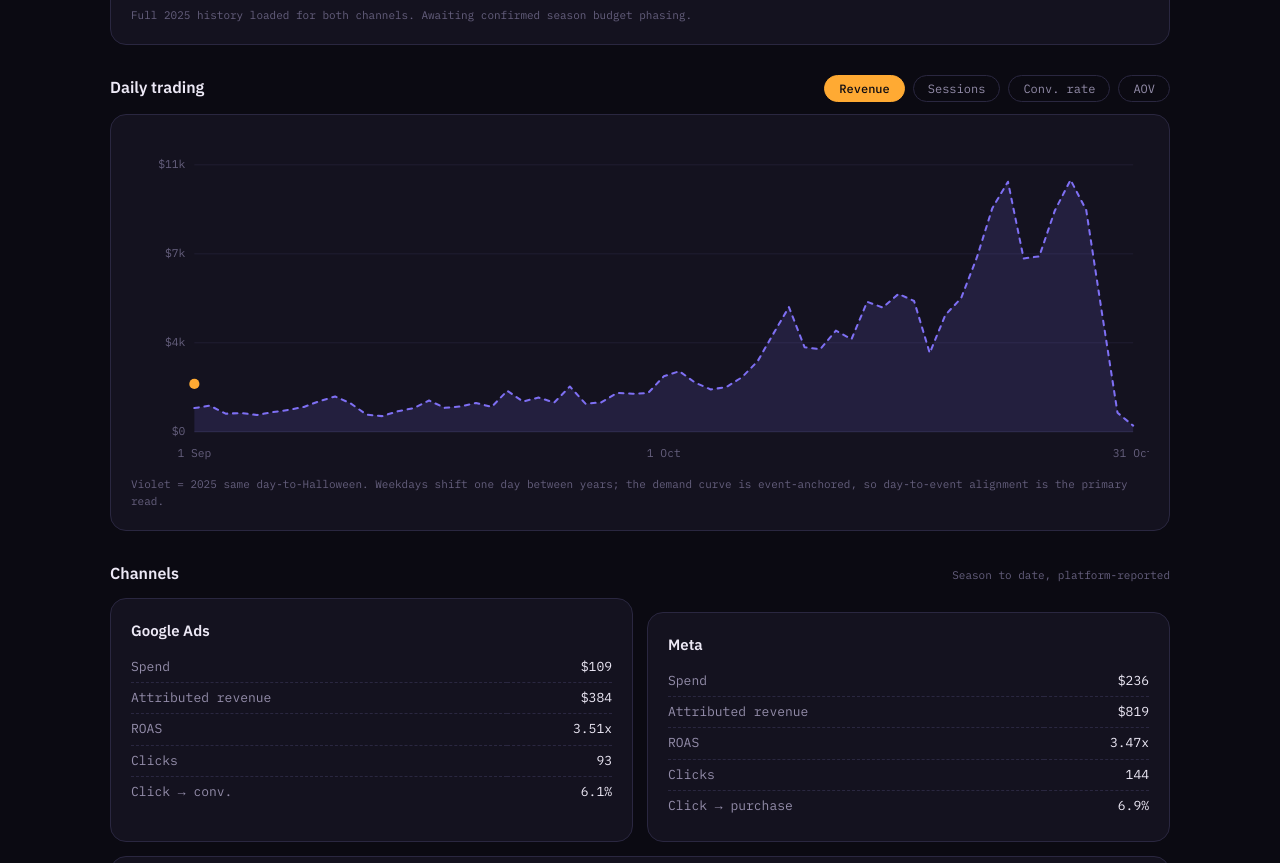
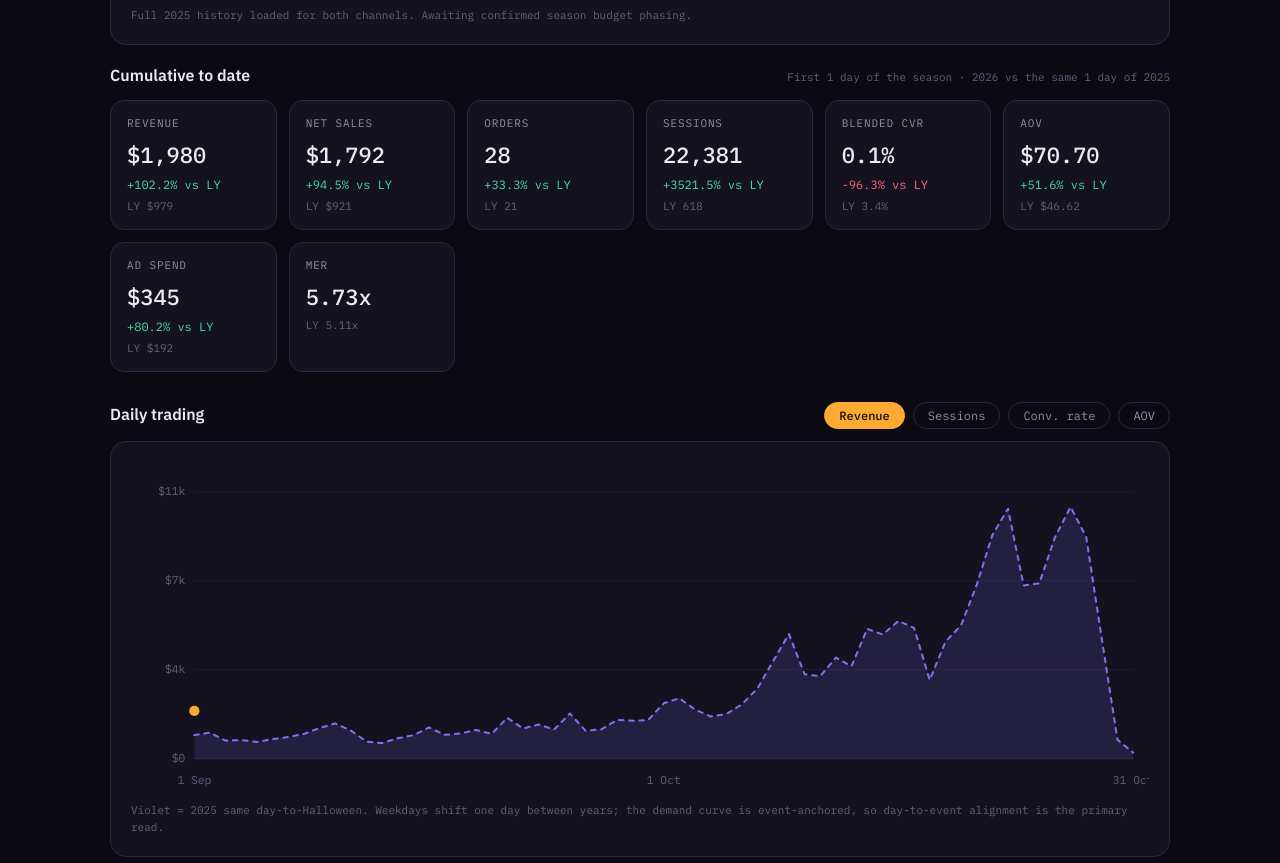
Before and after one commit to Doublejumpdigital/MMEHalloween2026, a plain HTML site: page index.html in a window 1280 px wide. Shown: the part 1524-2387 px from the top of the page. Drawn offline with Linux system fonts and the light colour scheme; a web font is replaced by a local one.

Commit message:
Add cumulative-to-date card row (revenue, orders, spend, MER etc. vs same days LY)

```diff
--- a/index.html
+++ b/index.html
@@ -157,6 +157,8 @@ footer p{max-width:850px;margin-bottom:8px}
     <svg class="chart" id="paceSpend" viewBox="0 0 900 260" role="img" aria-label="Cumulative ad spend, this season versus last"></svg>
     <div class="note-inline" id="spendNote"></div>
   </div>
+  <div class="sechead" style="margin-top:18px"><h2>Cumulative to date</h2><span class="sub" id="cumSub"></span></div>
+  <div class="cards" id="cumCards"></div>
 </section>
 
 <section id="profitSec" hidden>
@@ -363,6 +365,32 @@ $('spendNote').textContent = C.budgetTotal
     ? 'Full 2025 history loaded for both channels. '+C.budgetNote+'.'
     : 'LY line is Google only before '+new Date(C.lyMetaBackfillFrom).toLocaleDateString('en-AU',{day:'numeric',month:'short'})+' until the Meta history backfill completes on the first automated refresh. '+C.budgetNote+'.';
 
+// ---- cumulative-to-date cards (this year's running total vs LY over the same number of days) ----
+if(!pre){
+  const N = TY.length;
+  const LYw = LY.slice(0,N);
+  const sum = (arr,f) => arr.reduce((s,d)=>s+f(d),0);
+  const revT=sum(TY,d=>d.rev), revL=sum(LYw,d=>d.rev);
+  const netT=sum(TY,d=>d.net), netL=sum(LYw,d=>d.net||0);
+  const ordT=sum(TY,d=>d.ord), ordL=sum(LYw,d=>d.ord);
+  const sessT=sum(TY,d=>d.sess), sessL=sum(LYw,d=>d.sess);
+  const spT=sum(TY,d=>(d.g?d.g.sp:0)+(d.m?d.m.sp:0)), spL=sum(LYw,d=>lySpend(d));
+  const cvrT=sessT?ordT/sessT:null, cvrL=sessL?ordL/sessL:null;
+  const aovT=ordT?revT/ordT:null, aovL=ordL?revL/ordL:null;
+  const dayLbl = N===1 ? '1 day' : N+' days';
+  $('cumSub').textContent = 'First '+dayLbl+' of the season · 2026 vs the same '+dayLbl+' of 2025';
+  $('cumCards').append(
+    card('Revenue',fmt$(revT),revL?(revT-revL)/revL:null,'LY '+fmt$(revL)),
+    card('Net sales',fmt$(netT),netL?(netT-netL)/netL:null,'LY '+fmt$(netL)),
+    card('Orders',fmtN(ordT),ordL?(ordT-ordL)/ordL:null,'LY '+fmtN(ordL)),
+    card('Sessions',fmtN(sessT),sessL?(sessT-sessL)/sessL:null,'LY '+fmtN(sessL)),
+    card('Blended CVR',fmtP(cvrT),(cvrT!=null&&cvrL)?(cvrT-cvrL)/cvrL:null,'LY '+fmtP(cvrL)),
+    card('AOV',fmt$2(aovT),(aovT!=null&&aovL)?(aovT-aovL)/aovL:null,'LY '+fmt$2(aovL)),
+    card('Ad spend',fmt$(spT),spL?(spT-spL)/spL:null,'LY '+fmt$(spL)),
+    card('MER',spT?fmtX(revT/spT):'–',null,spL?'LY '+fmtX(revL/spL):'')
+  );
+}
+
 // ---- daily chart ----
 const metrics={
   rev:{get:d=>d.rev,opts:{money:true}},
```
